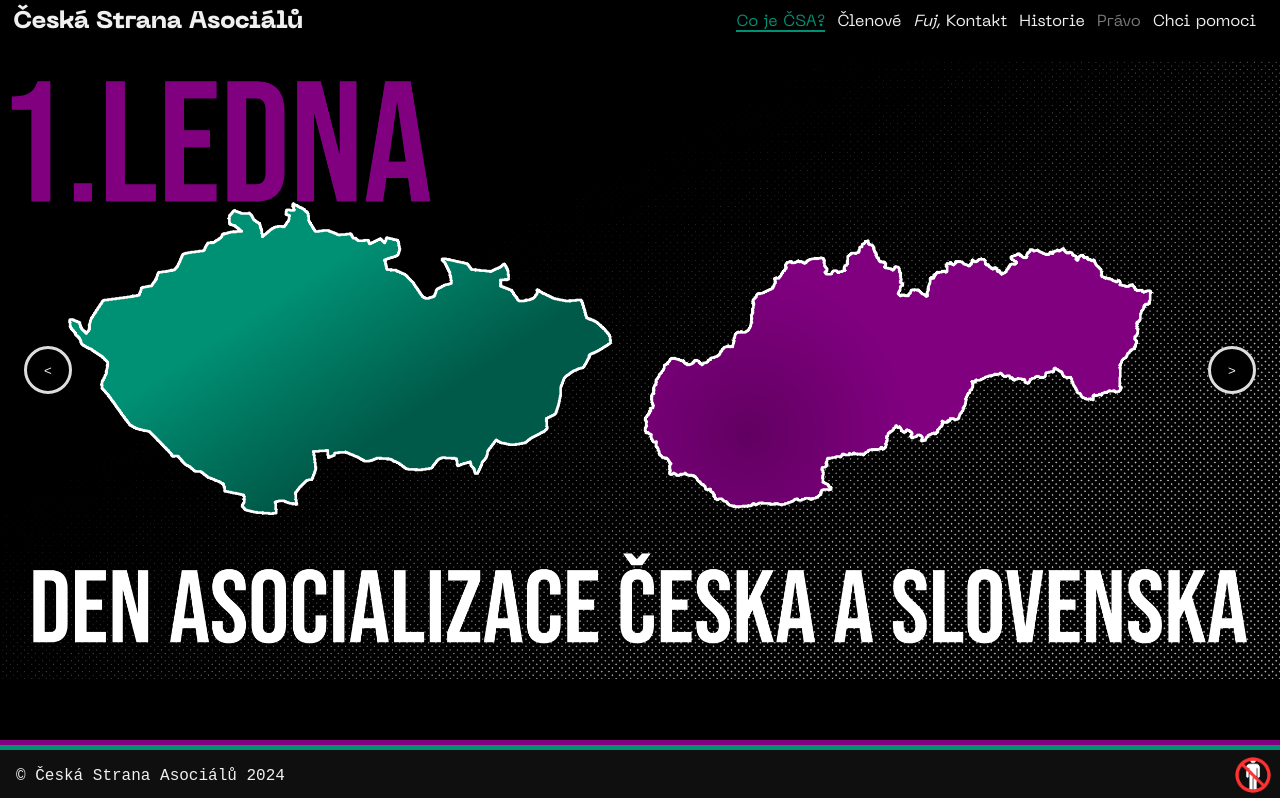
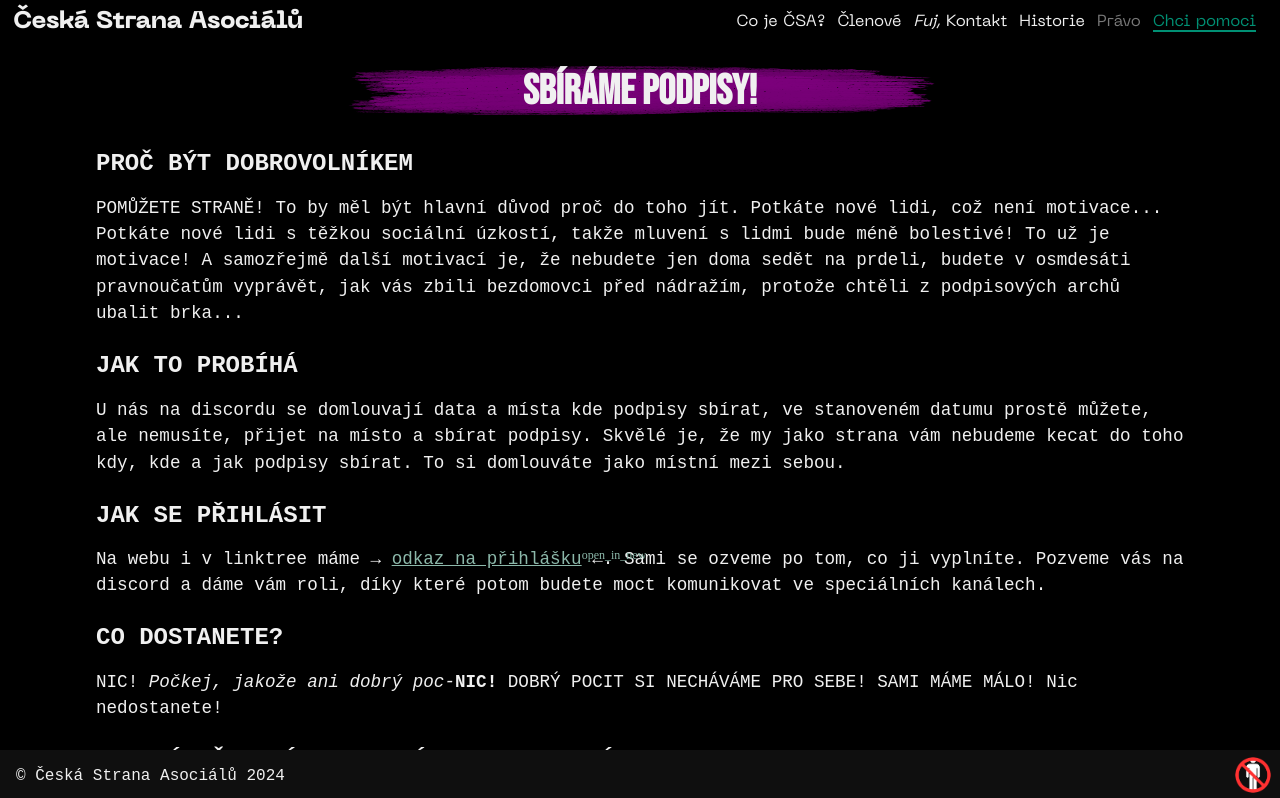
Before and after one commit to CAsocialu/CAsocialu.github.io, a React (Create React App) app: page /pomoc/podpisy in a window 1280 px wide. Before the commit this address led to /. Shown: the top 798 px of the page. Built offline with nearby package versions, Linux system fonts and the light colour scheme; a web font is replaced by a local one.

Commit message:
Added a super cool notification banner :3

```diff
--- a/src/App.js
+++ b/src/App.js
@@ -4,7 +4,7 @@ import { HelmetProvider } from 'react-helmet-async';
 import "./App.css";
 import Header from "./components/Header/Header.js";
 import Footer from "./components/Footer/Footer.js";
-import { Domov, Členové, Kontakty, Fotogalerie, Historie, Pomoc, Zdroj } from './pages/pages.js';
+import { Domov, Členové, Kontakty, Fotogalerie, Historie, Pomoc, Podpisy, Zdroj } from './pages/pages.js';
 
 export const CelebrationContext = createContext()
 
@@ -65,6 +65,7 @@ function App() {
                 <Route path="historie" element={<Historie />} />
                 <Route path="foto" element={<Fotogalerie />} />
                 <Route path="pomoc" element={<Pomoc />} />
+                <Route path="pomoc/podpisy" element={<Podpisy />} />
                 <Route path='source' element={<Zdroj />} />
                 <Route path="*" element={<Navigate to="/" replace />} />
               </Routes>
--- a/src/components/Header/Header.js
+++ b/src/components/Header/Header.js
@@ -13,7 +13,11 @@ export default function Header() {
         document.documentElement.setAttribute('data-location',  location.pathname.replace(/(?<!^)\/$/, ''));
 
         headerLinksRef.current?.querySelectorAll('a').forEach(link => {
-            if (link.getAttribute('href') === document.documentElement.getAttribute('data-location')) {
+            if (
+                (link.getAttribute('href') === "/" && document.documentElement.getAttribute('data-location') === "/")
+                ||
+                (document.documentElement.getAttribute('data-location') !== "/" && link.getAttribute('href') !== "/" && document.documentElement.getAttribute('data-location').startsWith(link.getAttribute('href')))
+            ) {
                 link.classList.add('active');
             } else {
                 link.classList.remove('active');
--- /dev/null
+++ b/src/components/Notification/Notification.css
@@ -0,0 +1,31 @@
+a:has(div.notificationBanner) {
+    all: unset;
+    cursor: pointer;
+    width: -webkit-fill-available;
+    width: -moz-available;
+}
+
+a:has(div.notificationBanner)::after {
+    all: unset;
+}
+
+div.notificationBanner {
+    background: var(--asexual-purple-dark);
+    border-radius: 8px;
+    text-align: center;
+    border: 2px var(--asexual-purple) solid;
+    padding: 8px;
+    margin-bottom: 32px;
+    width: -webkit-fill-available;
+    width: -moz-available;
+
+    & > h1 {
+        font-size: 24px;
+        margin: 0px 0 2px 0;
+    }
+
+    & > p {
+        font-size: 16px;
+        margin: 0;
+    }
+}
--- /dev/null
+++ b/src/components/Notification/Notification.js
@@ -0,0 +1,26 @@
+import { Link } from 'react-router-dom';
+import './Notification.css';
+
+export default function Notification({ title, message, link, isLinkInternal }) {
+    return link ?
+        isLinkInternal ? (
+            <Link to={link}>
+                <div className="notificationBanner">
+                    <h1>{title}</h1>
+                    <p>{message}</p>
+                </div>
+            </Link>
+        ) : (
+            <a href={link} target="_blank" rel="noopener noreferrer">
+                <div className="notificationBanner">
+                    <h1>{title}</h1>
+                    <p>{message}</p>
+                </div>
+            </a>
+        ) : (
+            <div className="notificationBanner">
+                <h1>{title}</h1>
+                <p>{message}</p>
+            </div>
+        )
+}
--- /dev/null
+++ b/src/pages/Pomoc/Podpisy/Podpisy.css
@@ -0,0 +1,15 @@
+@import '../../common.css';
+
+div#signaturesContentWrapper {
+    display: flex;
+    flex-direction: column;
+    & > p {
+        font-size: 1.1rem;
+        line-height: 1.5;
+    }
+    & > h3 {
+        font-size: 1.5rem;
+        margin: 0;
+        margin-top: 8px;
+    }
+}
--- /dev/null
+++ b/src/pages/Pomoc/Podpisy/Podpisy.js
@@ -0,0 +1,43 @@
+import './Podpisy.css';
+import { Helmet } from 'react-helmet-async';
+import Title from '../../../components/Title/Title';
+
+export default function Podpisy() {
+    return (
+        <div id='signaturesContent'>
+            <Helmet>
+                <title>Sbíráme podpisy! · ČSA</title>
+                <meta name="description" content="ČSA je recesistická politická strana, v tento moment chystající se vzniknout a poté začít nabírat členy. Více než strana je ČSA internetová mikrokomunita, kde každý člověk náhodně z internetu může přispět svým dílem." />
+                <meta property="og:title" content="Sbíráme podpisy! · ČSA" />
+                <meta property="og:description" content="ČSA je recesistická politická strana, v tento moment chystající se vzniknout a poté začít nabírat členy. Více než strana je ČSA internetová mikrokomunita, kde každý člověk náhodně z internetu může přispět svým dílem." />
+                <meta property="og:image" content={`${process.env.PUBLIC_URL}/assets/bannerDEJTENÁMVŠECHNYVAŠEPRACHY.png`} />
+                <meta property="og:url" content="https://www.ceskastranaasocialu.cz/pomoc/podpisy" />
+                <meta name="twitter:card" content="summary_large_image" />
+                <meta name="twitter:title" content="Sbíráme podpisy! · ČSA" />
+                <meta name="twitter:description" content="ČSA je recesistická politická strana, v tento moment chystající se vzniknout a poté začít nabírat členy. Více než strana je ČSA internetová mikrokomunita, kde každý člověk náhodně z internetu může přispět svým dílem." />
+                <meta name="twitter:image" content={`${process.env.PUBLIC_URL}/assets/bannerDEJTENÁMVŠECHNYVAŠEPRACHY.png`} />
+            </Helmet>
+            <Title>Sbíráme podpisy!</Title>
+            <div id="signaturesContentWrapper">
+                <h3>PROČ BÝT DOBROVOLNÍKEM</h3>
+                <p>POMŮŽETE STRANĚ! To by měl být hlavní důvod proč do toho jít. Potkáte nové lidi, což není motivace... Potkáte nové lidi s těžkou sociální úzkostí, takže mluvení s lidmi bude méně bolestivé! To už je motivace! A samozřejmě další motivací je, že nebudete jen doma sedět na prdeli, budete v osmdesáti pravnoučatům vyprávět, jak vás zbili bezdomovci před nádražím, protože chtěli z podpisových archů ubalit brka...</p>
+
+                <h3>JAK TO PROBÍHÁ</h3>
+                <p>U nás na discordu se domlouvají data a místa kde podpisy sbírat, ve stanoveném datumu prostě můžete, ale nemusíte, přijet na místo a sbírat podpisy. Skvělé je, že my jako strana vám nebudeme kecat do toho kdy, kde a jak podpisy sbírat. To si domlouváte jako místní mezi sebou.</p>
+
+                <h3>JAK SE PŘIHLÁSIT</h3>
+                <p>Na webu i v linktree máme → <a href="https://docs.google.com/forms/d/e/1FAIpQLScR7vYZjbuzH8do5-OYTCfQR18WmnuNvie-u3Z9aqAW41R71A/viewform?usp=sf_link" target="_blank" rel="noopener noreferrer">odkaz na přihlášku</a> ←. Sami se ozveme po tom, co ji vyplníte. Pozveme vás na discord a dáme vám roli, díky které potom budete moct komunikovat ve speciálních kanálech.</p>
+
+                <h3>CO DOSTANETE?</h3>
+                <p>NIC! <em>Počkej, jakože ani dobrý poc-</em><strong>NIC!</strong> DOBRÝ POCIT SI NECHÁVÁME PRO SEBE! SAMI MÁME MÁLO! Nic nedostanete!</p>
+
+                <h3>V JAKÉM ČASOVÉM ROZMEZÍ SE BUDOU SBÍRAT PODPISY</h3>
+                <p>Od prakticky nyní do dubna. Nemusíte sbírat všude a nemusíte být všude. Vše záleží na domluvě a na vás.</p>
+
+                <h3>JAK SE DOVÍM, ŽE SE BUDE SBÍRAT V MÉM MĚSTĚ?</h3>
+                <p>Pokud chcete pomoci straně ale je hrozně těžký dojít na místo a sbírat je, můžete se prostě jen dostavit, podepsat petici a odejít! Budeme stále rádi! Všechny datumy budou na našem webu a budeme je sdílet i na všech sociálních sítích</p>
+
+            </div>
+        </div>
+    )
+}
--- a/src/pages/Pomoc/Pomoc.js
+++ b/src/pages/Pomoc/Pomoc.js
@@ -16,6 +16,7 @@ import tier3 from '../../images/help/Tiers/tier3.jpg'
 import Konference from '../../images/help/Konference.jpg'
 import KonrádSNovourVlajkouČeska from '../../images/help/Konrád na Filipínách.jpg'
 import ImageWithText from '../../components/ImageWithText/ImageWithText';
+import Notification from '../../components/Notification/Notification'
 
 export default function Pomoc() {
 
@@ -65,6 +66,7 @@ export default function Pomoc() {
                 <meta name="twitter:image" content={`${process.env.PUBLIC_URL}/assets/bannerDEJTENÁMVŠECHNYVAŠEPRACHY.png`} />
             </Helmet>
             <Title>Chci pomoci</Title>
+            <Notification title="Sbíráme podpisy!" message="Proč, jak, a zo pomoct se dovíte tady!" link="/pomoc/podpisy" isLinkInternal={true} />
             <div id="helpContentWrapper">
                 <div id="helpContentColOne">
                     <div id="help-page-carousel">
--- a/src/pages/common.css
+++ b/src/pages/common.css
@@ -1,4 +1,4 @@
-div#galleryContent, div#helpContent {
+div#galleryContent, div#helpContent, div#signaturesContent {
 	padding: 16px 96px 0;
 	color: var(--ghost);
 	font-size: 21px;
--- a/src/pages/pages.js
+++ b/src/pages/pages.js
@@ -4,6 +4,7 @@ import Kontakty from './Kontakty/Kontakty.js';
 import Fotogalerie from './Fotogalerie/Fotogalerie.js';
 import Historie from './Historie/Historie.js';
 import Pomoc from './Pomoc/Pomoc.js';
+import Podpisy from './Pomoc/Podpisy/Podpisy.js';
 import Zdroj from './Zdroj/Zdroj.js';
 
-export { Domov, Členové, Kontakty, Fotogalerie, Historie, Pomoc, Zdroj }
+export { Domov, Členové, Kontakty, Fotogalerie, Historie, Pomoc, Podpisy, Zdroj }
```
Also changed, not shown: pre-render.js (+7 -1 lines), 1 other file (tests, documents, lock files or other folders).
